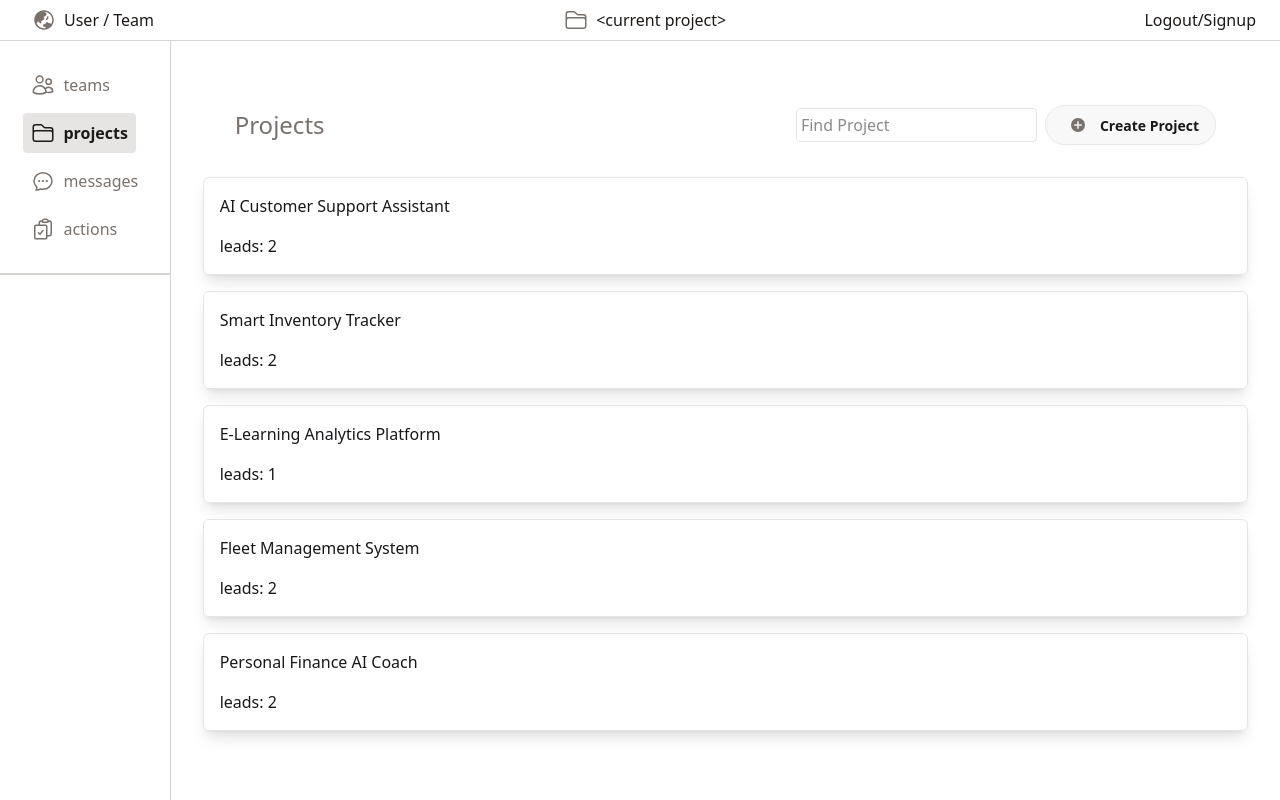
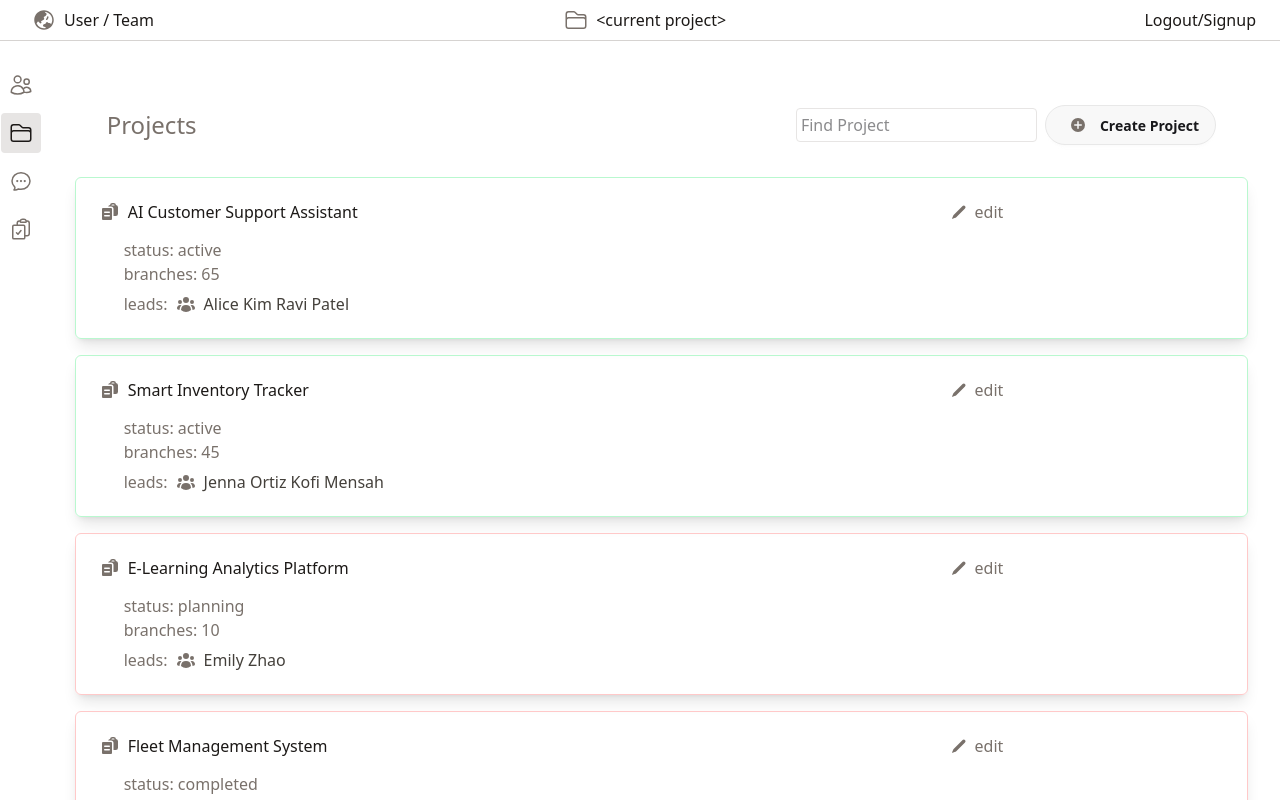
Before and after one commit to TheNotoriousZW/rooms, a React (Vite) app: page /projects/home in a window 1280 px wide. Shown: the top 800 px of the page. Built offline with nearby package versions, Linux system fonts and the light colour scheme.

Commit message:
worked on project cards

```diff
--- a/src/App.jsx
+++ b/src/App.jsx
@@ -1,7 +1,6 @@
 
 import { createBrowserRouter, RouterProvider } from 'react-router-dom'
 import AppLayout from './ui/AppLayout'
-import Actions from './pages/action/Actions'
 import Home from './pages/Home'
 import Projects from './pages/project/Projects'
 import Messages from './pages/messages/Messages'
@@ -10,6 +9,7 @@ import './index.css'
 import { NavProvider } from './context/NavProvider'
 import ProjectsHome from './pages/project/ProjectsHome'
 import { ProjectProvider } from './context/ProjectProvider'
+import Branches from './pages/branches/Branches'
 
 
 const router = createBrowserRouter([
@@ -19,7 +19,7 @@ const router = createBrowserRouter([
     children: [
       {
         path: "/actions",
-        element: <Actions />
+        element: <Branches />
       },
       {
         path: "/",
--- a/src/icons/ActionIcon.jsx
+++ b/src/icons/BranchIcon.jsx
@@ -1,4 +1,4 @@
-export default function ActionIcon() {
+export default function BranchIcon() {
     return(
         <svg xmlns="http://www.w3.org/2000/svg" fill="none" viewBox="0 0 24 24" strokeWidth={1.5} stroke="currentColor" className="size-6">
            <path strokeLinecap="round" strokeLinejoin="round" d="M11.35 3.836c-.065.21-.1.433-.1.664 0 .414.336.75.75.75h4.5a.75.75 0 0 0 .75-.75 2.25 2.25 0 0 0-.1-.664m-5.8 0A2.251 2.251 0 0 1 13.5 2.25H15c1.012 0 1.867.668 2.15 1.586m-5.8 0c-.376.023-.75.05-1.124.08C9.095 4.01 8.25 4.973 8.25 6.108V8.25m8.9-4.414c.376.023.75.05 1.124.08 1.131.094 1.976 1.057 1.976 2.192V16.5A2.25 2.25 0 0 1 18 18.75h-2.25m-7.5-10.5H4.875c-.621 0-1.125.504-1.125 1.125v11.25c0 .621.504 1.125 1.125 1.125h9.75c.621 0 1.125-.504 1.125-1.125V18.75m-7.5-10.5h6.375c.621 0 1.125.504 1.125 1.125v9.375m-8.25-3 1.5 1.5 3-3.75" />
--- a/src/icons/FeatureIcon.jsx
+++ b/src/icons/FeatureIcon.jsx
@@ -12,8 +12,9 @@ export default function FeatureIcon({ children, lable, nav, path, navbaricon}){
         <div
         onClick={() => navigate(path)}
         className={`flex flex-row transition-ease-in-out
-            duration-200 ${navbaricon ? "active:bg-stone-300" : ""} items-center text-stone-500
+            duration-200 ${navbaricon ? "active:bg-stone-300" : ""} text-stone-500
             space-x-2  ${navbaricon ? "hover:bg-stone-100 rounded-sm p-2" : ""}
+            ${navbaricon ? "hover:bg-stone-100 rounded-sm p-2" : ""}
             ${pathname === path && navbaricon ? "rounded-sm" : ""}
             p-2 ${pathname === path && navbaricon ? 'bg-stone-200' : ''}
             ${pathname === path && navbaricon ? 'font-bold text-stone-900' : ''}`}>
--- a/src/pages/action/Actions.jsx
+++ b/src/pages/branches/Branches.jsx
@@ -1,5 +1,5 @@
 import FeatureIcon from "../../icons/FeatureIcon"
-export default function Actions(){
+export default function Branches(){
 
     const actions = [
         {
--- a/src/pages/project/ProjectCard.jsx
+++ b/src/pages/project/ProjectCard.jsx
@@ -1,12 +1,49 @@
 import { useState } from "react";
+import FeatureIcon from "../../icons/FeatureIcon";
 
 
 export default function ProjectCard({ project }){
 
+
     return(
-        <div className="border rounded-md p-4 grid grid-cols-1 gap-4 shadow-lg border-stone-200">
-            <div key={project.id}>{project.name}</div>
-            <div>leads: {project.principals.length}</div>
+        <div className={`border rounded-md p-4 grid text-stone-900 hover:bg-stone-50 font-medium
+        grid-cols-1 gap-2 shadow-lg ${project.status === "active" ? "border-green-200" : "border-red-200"}`}>
+          <div key={project.id} className="flex items-center">
+            <div className="grid grid-cols-30">
+                <div className="flex flex-row items-center col-span-28">
+                <FeatureIcon>
+                   <svg xmlns="http://www.w3.org/2000/svg" viewBox="0 0 20 20" fill="currentColor" className="size-5">
+                   <path fillRule="evenodd" d="M15.988 3.012A2.25 2.25 0 0 1 18 5.25v6.5A2.25 2.25 0 0 1 15.75 14H13.5V7A2.5 2.5 0 0 0 11 4.5H8.128a2.252 2.252 0 0 1 1.884-1.488A2.25 2.25 0 0 1 12.25 1h1.5a2.25 2.25 0 0 1 2.238 2.012ZM11.5 3.25a.75.75 0 0 1 .75-.75h1.5a.75.75 0 0 1 .75.75v.25h-3v-.25Z" clipRule="evenodd" />
+                   <path fillRule="evenodd" d="M2 7a1 1 0 0 1 1-1h8a1 1 0 0 1 1 1v10a1 1 0 0 1-1 1H3a1 1 0 0 1-1-1V7Zm2 3.25a.75.75 0 0 1 .75-.75h4.5a.75.75 0 0 1 0 1.5h-4.5a.75.75 0 0 1-.75-.75Zm0 3.5a.75.75 0 0 1 .75-.75h4.5a.75.75 0 0 1 0 1.5h-4.5a.75.75 0 0 1-.75-.75Z" clipRule="evenodd" />
+                  </svg>
+                </FeatureIcon>
+                {project.name}
+                </div>
+                <div className="text-stone-500
+                               flex flex-row
+                               items-center col-span-2">
+                    <FeatureIcon>
+                         <svg xmlns="http://www.w3.org/2000/svg" viewBox="0 0 20 20" fill="currentColor" className="size-4">
+                         <path d="m2.695 14.762-1.262 3.155a.5.5 0 0 0 .65.65l3.155-1.262a4 4 0 0 0 1.343-.886L17.5 5.501a2.121 2.121 0 0 0-3-3L3.58 13.419a4 4 0 0 0-.885 1.343Z" />
+                         </svg>
+                    </FeatureIcon>
+                    <p>edit</p>
+                </div>
+         </div>
+        </div>
+            <div className="pl-8 text-stone-500">
+                <div>status: {project.status}</div>
+                <div>branches: {project.progress}</div>
+                <div className="flex items-center">leads:
+                    <FeatureIcon>
+                       <svg xmlns="http://www.w3.org/2000/svg" viewBox="0 0 20 20" fill="currentColor" className="size-5">
+                      <path d="M10 9a3 3 0 1 0 0-6 3 3 0 0 0 0 6ZM6 8a2 2 0 1 1-4 0 2 2 0 0 1 4 0ZM1.49 15.326a.78.78 0 0 1-.358-.442 3 3 0 0 1 4.308-3.516 6.484 6.484 0 0 0-1.905 3.959c-.023.222-.014.442.025.654a4.97 4.97 0 0 1-2.07-.655ZM16.44 15.98a4.97 4.97 0 0 0 2.07-.654.78.78 0 0 0 .357-.442 3 3 0 0 0-4.308-3.517 6.484 6.484 0 0 1 1.907 3.96 2.32 2.32 0 0 1-.026.654ZM18 8a2 2 0 1 1-4 0 2 2 0 0 1 4 0ZM5.304 16.19a.844.844 0 0 1-.277-.71 5 5 0 0 1 9.947 0 .843.843 0 0 1-.277.71A6.975 6.975 0 0 1 10 18a6.974 6.974 0 0 1-4.696-1.81Z" />
+                      </svg>
+
+                    </FeatureIcon>
+                    <p className="text-stone-700">{project.principals[0]} {project.principals[1]}</p>
+                </div>
+               </div>
         </div>
     )
 }
--- a/src/ui/AppLayout.jsx
+++ b/src/ui/AppLayout.jsx
@@ -22,7 +22,7 @@ export default function AppLayout() {
                <Header />
             </div>
             <div className="grid sm:grid-cols-1 md:grid-cols-30  ">
-              <div className={` md:h-screen ${navOpen ? "col-span-4" : "col-span-1"} border-r border-stone-300`}
+              <div className={` md:h-screen ${navOpen ? "col-span-4" : "col-span-1"} `}
                 onMouseEnter={() => handleNavOnMouseEnter()}
                 onMouseLeave={() => handleNavOnMouseLeave()} >
                   <Navbar />
--- a/src/ui/Navbar.jsx
+++ b/src/ui/Navbar.jsx
@@ -1,7 +1,7 @@
 import UsersIcon from '../icons/UsersIcon';
 import ProjectsIcon from '../icons/ProjectsIcon';
 import MessagesIcon from '../icons/MessagesIcon';
-import ActionIcon from '../icons/ActionIcon';
+import BranchIcon from '../icons/BranchIcon';
 import FeatureIcon from '../icons/FeatureIcon';
 import { useNav } from '../context/NavProvider';
 
@@ -13,7 +13,7 @@ export default function Navbar() {
 
     return(
            <div
-             className="flex flex-col items-center justify-center border-b-2 border-stone-300 py-6"
+             className="flex flex-col items-center justify-center  border-stone-300 py-6"
            >
              <div className="flex sm:flex-col flex-row items-start justify-start gap-2">
                 <FeatureIcon navOpen={navOpen} lable="teams" nav={navOpen} path="/teams" navbaricon={true}>
@@ -28,8 +28,8 @@ export default function Navbar() {
                     <MessagesIcon   />
                 </FeatureIcon>
 
-                <FeatureIcon navOpen={navOpen} lable="actions" nav={navOpen} path="/actions" navbaricon={true}>
-                    <ActionIcon />
+                <FeatureIcon navOpen={navOpen} lable="branches" nav={navOpen} path="/actions" navbaricon={true}>
+                    <BranchIcon />
                 </FeatureIcon>
            </div>
        </div>
```
